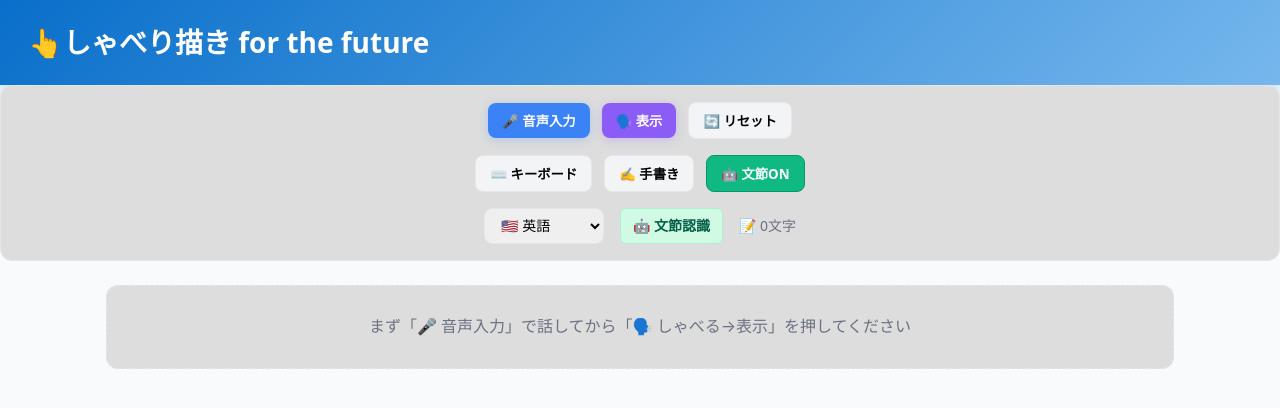
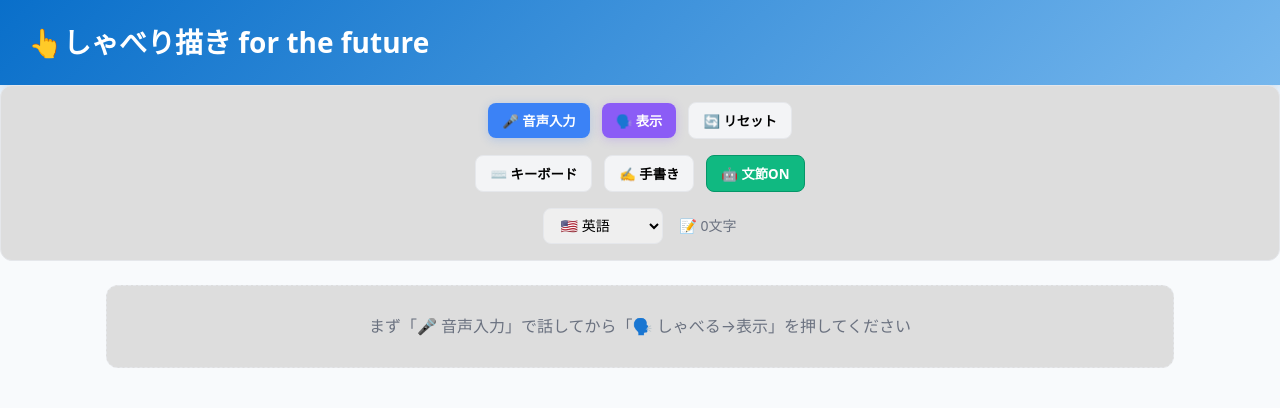
Before and after one commit to rsplndnt/scribble-translator, a React (Vite) app: page / in a window 1280 px wide. Shown: the top 408 px of the page. Built offline with nearby package versions, Linux system fonts and the light colour scheme.

Commit message:
文節認識の状態表示を削除 - トグルボタンのみに簡素化

```diff
--- a/src/components/ScribbleTranslator.jsx
+++ b/src/components/ScribbleTranslator.jsx
@@ -955,19 +955,6 @@ const ScribbleTranslator = () => {
             <option value="ko">🇰🇷 韓国語</option>
             <option value="zh">🇨🇳 中国語</option>
           </select>
-
-          {/* 文節認識の状態表示 */}
-          <span style={{
-            padding: "6px 12px",
-            borderRadius: "6px",
-            fontSize: "14px",
-            fontWeight: "600",
-            backgroundColor: isBunsetsuMode ? '#d1fae5' : '#fef3c7',
-            color: isBunsetsuMode ? '#065f46' : '#92400e',
-            border: `1px solid ${isBunsetsuMode ? '#a7f3d0' : '#fde68a'}`,
-          }}>
-            {isBunsetsuMode ? "🤖 文節認識" : "🔤 文字認識"}
-          </span>
 
           {isListening ? (
             <span style={styles.listeningIndicator}>🎤 音声入力中…</span>
```
